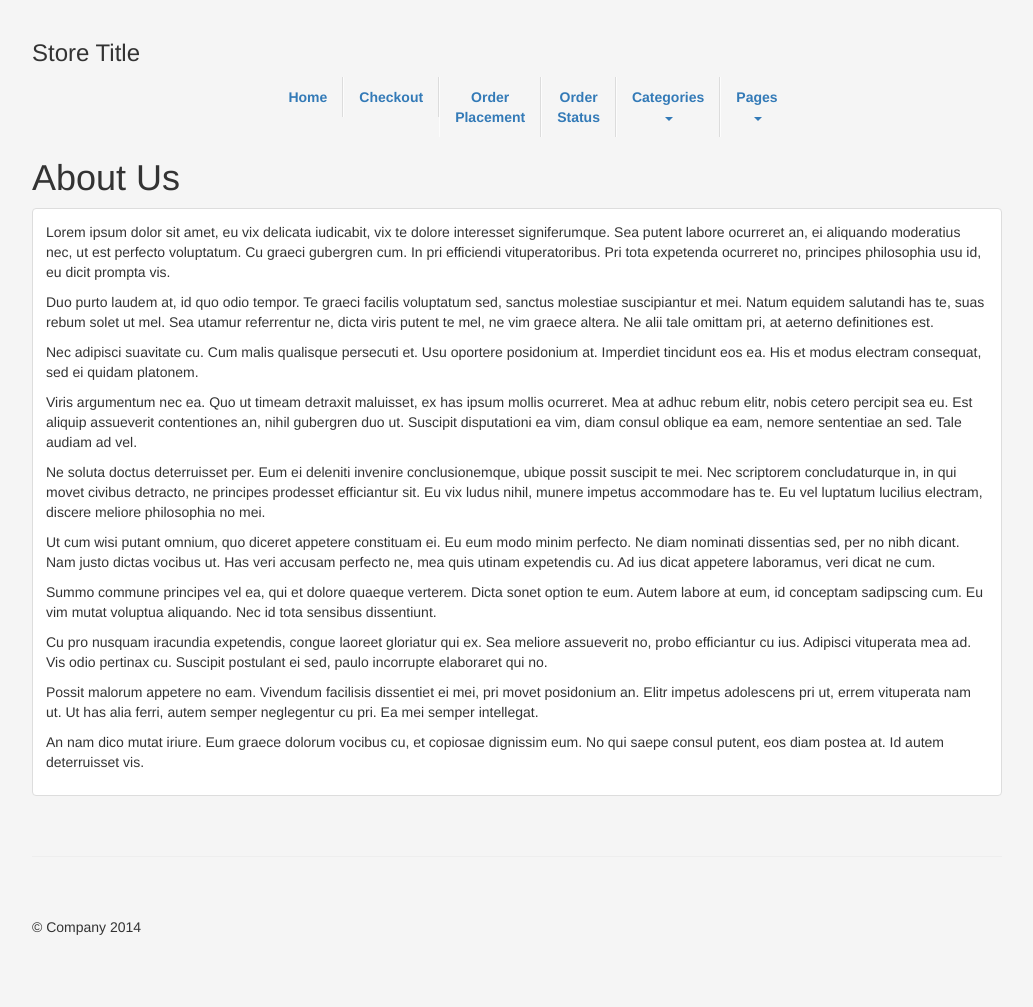
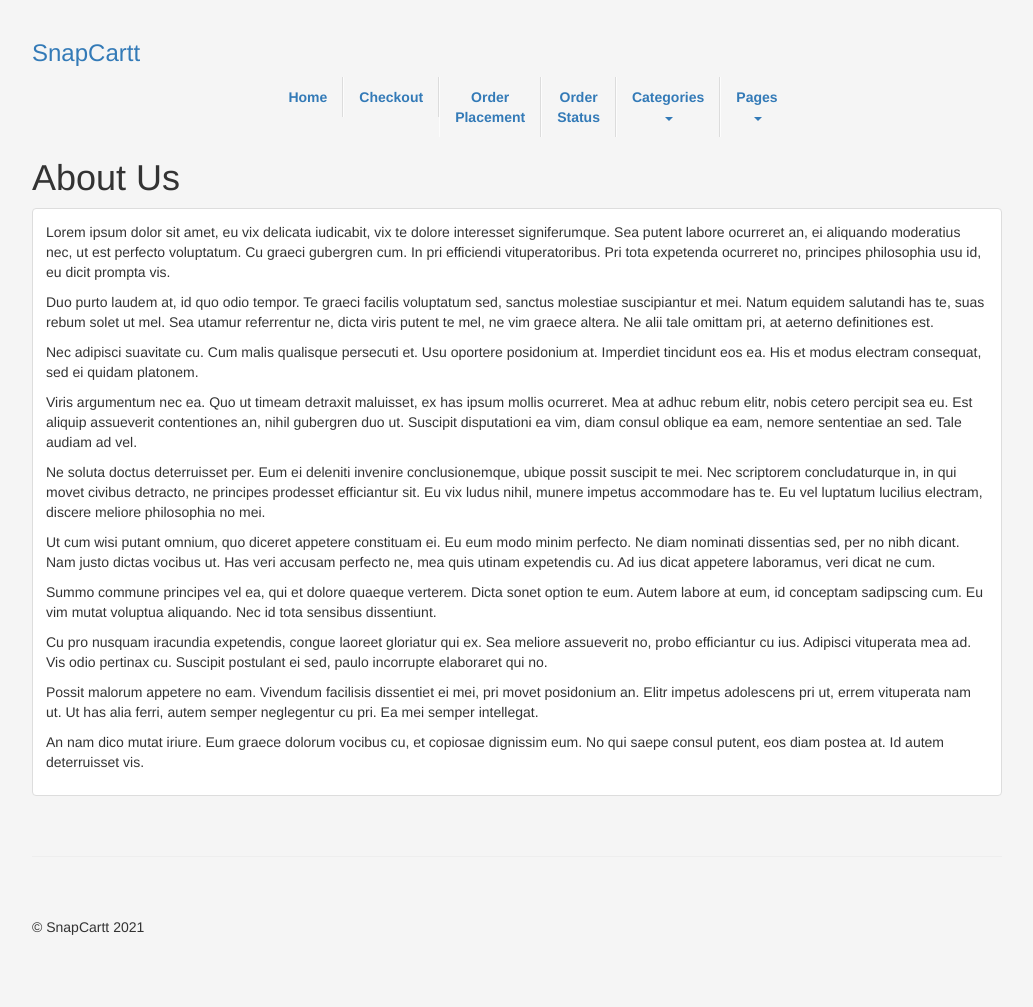
Before and after one commit to prathameshThakur/snapcartt, a Python web app: template templates/aboutus.html in a window 1280 px wide. Shown: the whole page, without its empty margins (123-1156 px from the left). Run offline with Jinja, Linux system fonts and the light colour scheme; the template is opened without the code that fills it, so the values that code supplies are empty; some libraries are stand-ins or nearby versions.

Commit message:
Update AboutUs

```diff
--- a/templates/aboutus.html
+++ b/templates/aboutus.html
@@ -3,7 +3,7 @@
 <html lang="en">
   <head>
     <meta charset="utf-8">
-    <title>Bootstrap e-Commerce Theme</title>
+    <title>SnapCartt</title>
     <meta name="viewport" content="width=device-width, initial-scale=1.0">
     <meta name="description" content="">
     <meta name="author" content="">
@@ -26,12 +26,12 @@
     <div class="container">
 
       <div class="masthead">
-        <h3 class="muted">Store Title</h3>
+        <h3 class="muted"><a href="index.html">SnapCartt</a></h3>
         <div class="navbar">
           <div class="navbar-inner">
             <div class="container">
               <ul class="nav">
-                <li class="active"><a href="index.html">Home</a></li>
+                <li><a href="index.html">Home</a></li>
 
                 <li><a href="checkout.html">Checkout</a></li>
                 <li><a href="new.html">Order Placement</a></li>
@@ -47,7 +47,7 @@
 				    <li><a href="list.html">Clothes</a></li>
 				    <li><a href="list.html">Shoes</a></li>
 				    <li><a href="list.html">Watches</a></li>
-				    <li><a href="list.html">Jewlery</a></li>
+				    <li><a href="list.html">Accessories</a></li>
 				    <li class="divider"></li>
 				    <li class="nav-header">Women</li>
 				    <li><a href="list.html">Clothes</a></li>
@@ -57,7 +57,7 @@
 				  </ul>
 				</li>
 
-                <li class="dropdown">
+                <li class="dropdown" class="active">
 				  <a class="dropdown-toggle" data-toggle="dropdown" href="#">
 				    Pages
 				    <span class="caret"></span>
@@ -116,7 +116,7 @@
       <hr>
 
       <div class="footer">
-        <p>&copy; Company 2014</p>
+        <p>&copy; SnapCartt 2021</p>
       </div>
 
     </div> <!-- /container -->
```
